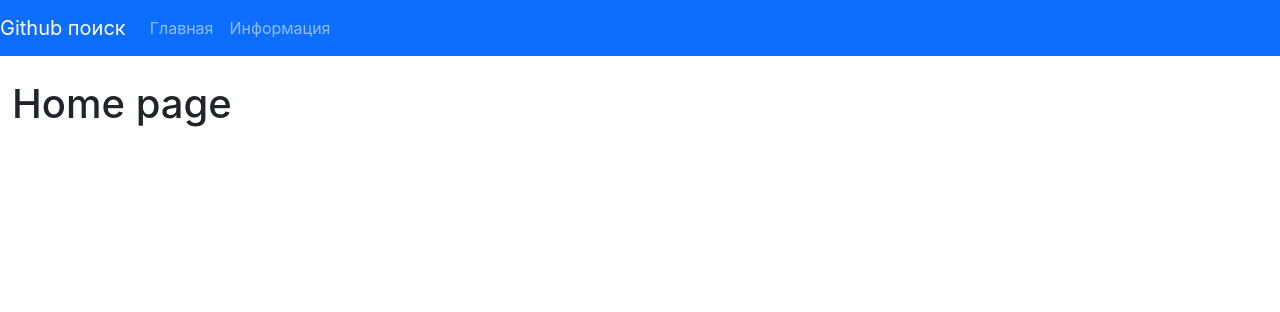
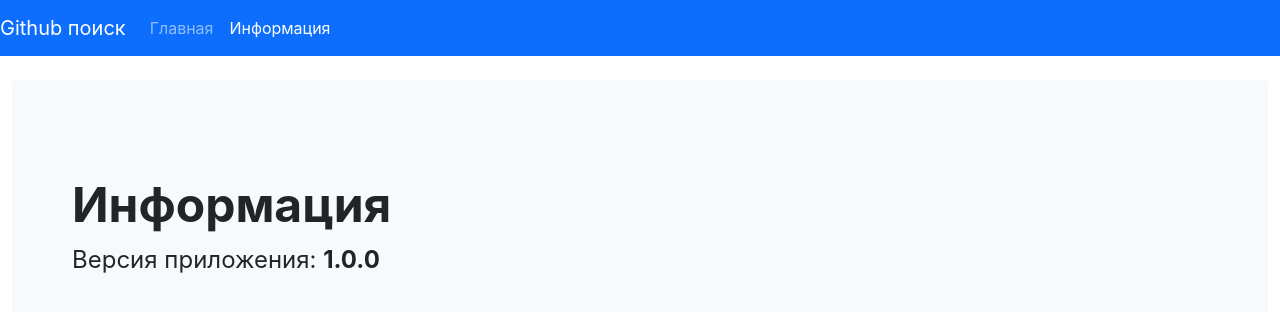
Before and after one commit to CodeCostylProduction/react-hook, a React (Create React App) app: page /about in a window 1280 px wide. Shown: the top 312 px of the page. Built offline with nearby package versions, Linux system fonts and the light colour scheme.

Commit message:
up to 113 ex

```diff
--- a/package.json
+++ b/package.json
@@ -10,6 +10,8 @@
     "node-sass": "^6.0.1",
     "react": "^17.0.2",
     "react-dom": "^17.0.2",
+    "react-router": "^6.0.1",
+    "react-router-dom": "^6.0.1",
     "react-scripts": "4.0.3",
     "web-vitals": "^1.1.2"
   },
--- a/src/App.js
+++ b/src/App.js
@@ -1,15 +1,23 @@
+import React from 'react';
 import './App.css';
 import Navbar from './components/navbar'
 import Home from "./pages/home";
+import {BrowserRouter, Routes, Route} from 'react-router-dom'
+import About from "./pages/about";
+import Profile from "./pages/Profile";
 
 function App() {
   return (
-      <>
+      <BrowserRouter>
           <Navbar/>
           <div className='container-fluid pt-4'>
-              <Home/>
+              <Routes>
+                  <Route path='/' exact element={<Home/>}/>
+                  <Route path='/about' element={<About/>}/>
+                  <Route path='/profile/:name' element={<Profile/>}/>
+              </Routes>
           </div>
-          </>
+          </BrowserRouter>
   )
 }
 
--- a/src/components/navbar.js
+++ b/src/components/navbar.js
@@ -1,4 +1,5 @@
 import React from 'react'
+import {NavLink} from "react-router-dom";
 
 const Navbar = () => {
     return (
@@ -8,10 +9,10 @@ const Navbar = () => {
            </div>
             <ul className="navbar-nav">
                 <li className="nav-item">
-                    <a href="/" className="nav-link">Главная</a>
+                    <NavLink to="/" className="nav-link">Главная</NavLink>
                 </li>
                 <li className="nav-item">
-                    <a href="/about" className="nav-link">Информация</a>
+                    <NavLink to="/about" className="nav-link">Информация</NavLink>
                 </li>
             </ul>
         </nav>
--- a/src/pages/about.js
+++ b/src/pages/about.js
@@ -2,8 +2,11 @@ import React from 'react';
 
 const About = () => {
     return (
-        <div>
-            <h1>About us</h1>
+        <div className="p-5 mb-4 bg-light rounded-3">
+            <div className="container-fluid py-5">
+                <h1 className="display-5 fw-bold">Информация</h1>
+                <p className="col-md-8 fs-4">Версия приложения: <strong>1.0.0</strong></p>
+            </div>
         </div>
     );
 }
```
Also changed, not shown: 1 other file (tests, documents, lock files or other folders).
